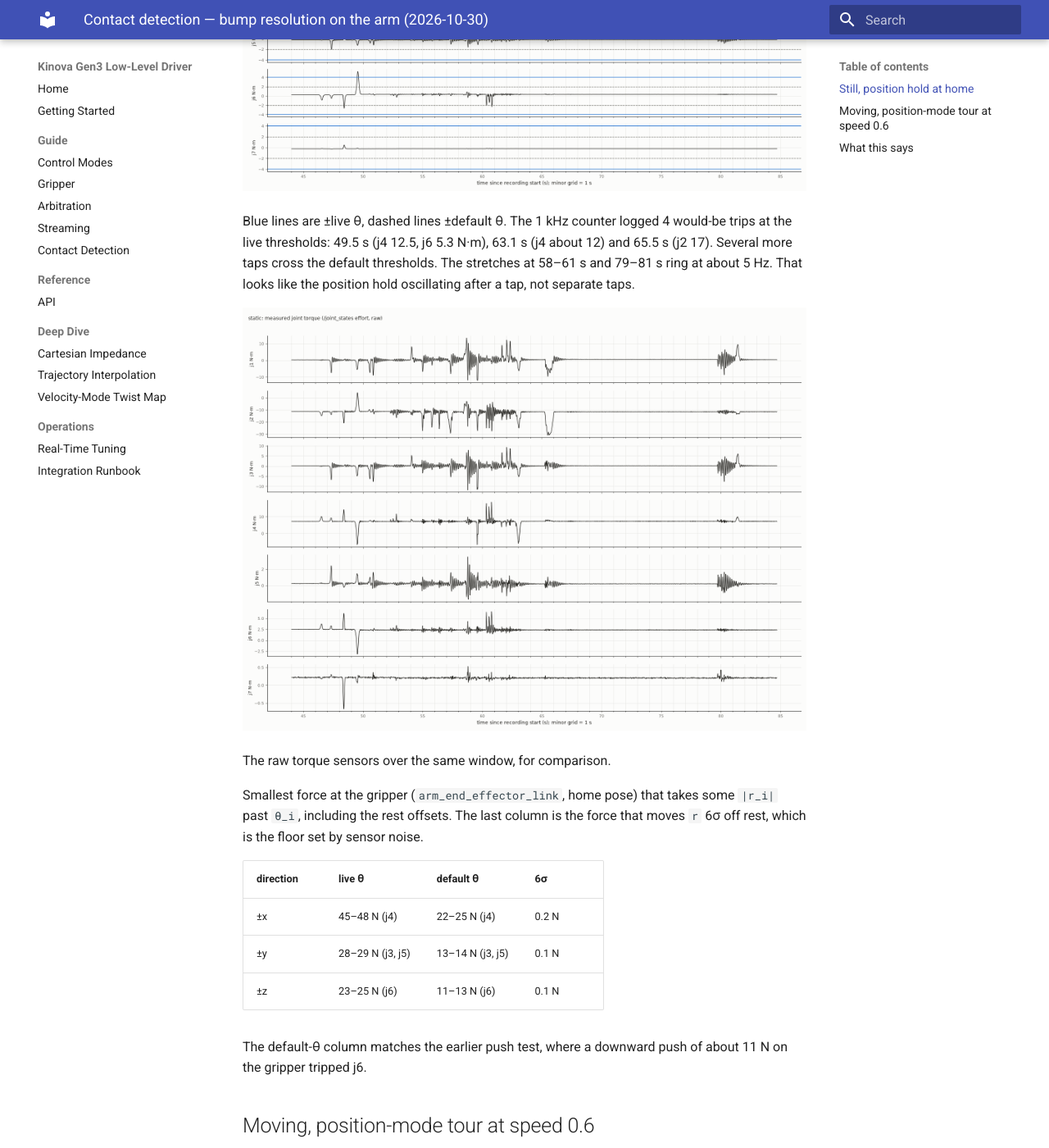
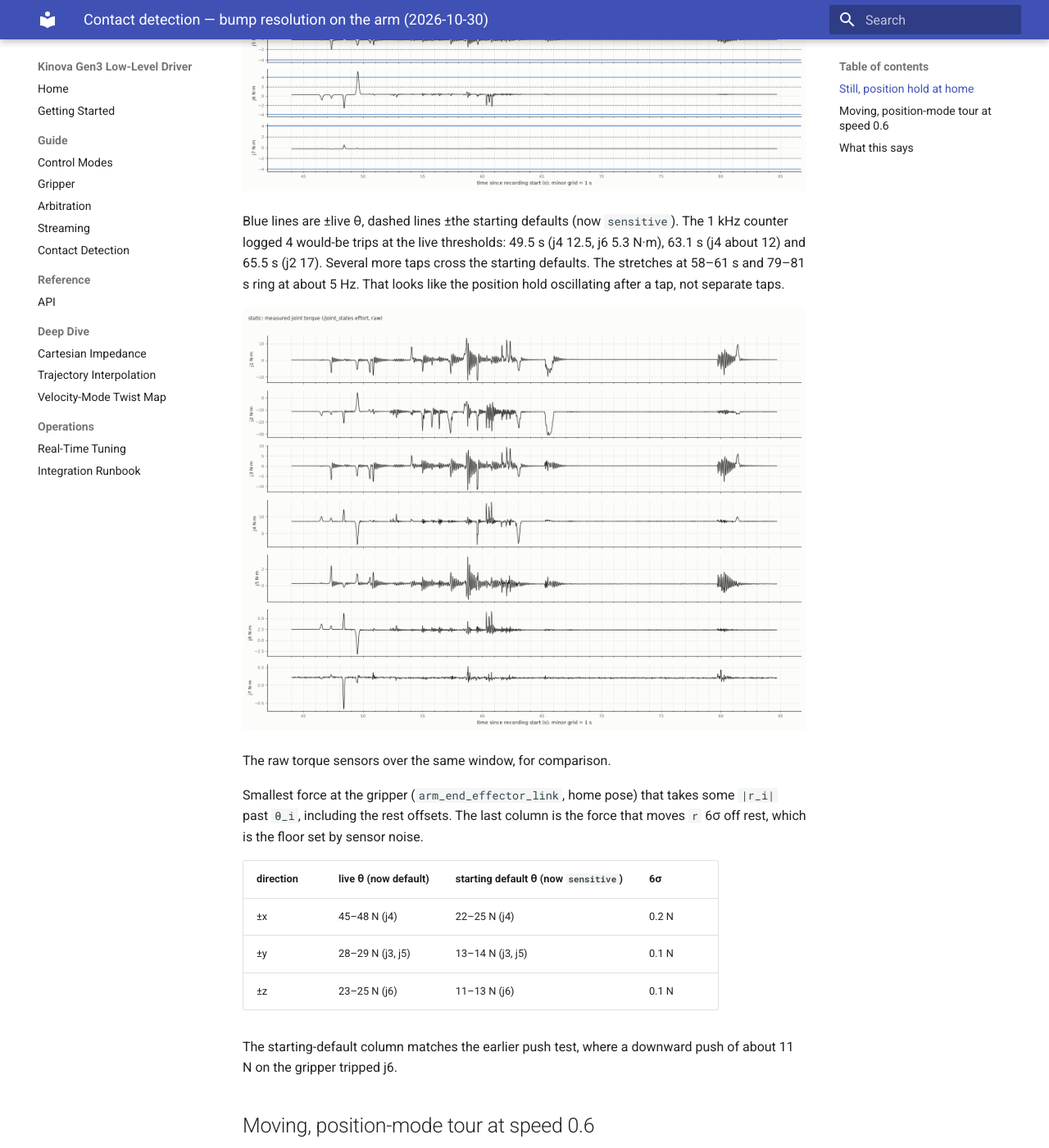
Before and after one commit to rammp-org/kinova-gen3-driver, an MkDocs documentation site: the page built from docs/integration/contact_detection_bench.md, in a window 1280 px wide and 1400 px high, scrolled down 1190 px. Shown: the whole window at 82% size. Built offline with MkDocs 1.6.1 and Material for MkDocs 9.7.7, drawn with Linux system fonts in a browser that asks for light colours; some of the changed text lies outside the part shown.

Commit message:
docs(contact): bench report names the starting defaults, now sensitive
Co-Authored-By: Claude Opus 5.5 <noreply@anthropic.com>
Claude-Session: https://claude.ai/code/session_01QoDtVscJzCSvwciduriahp

```diff
--- a/docs/integration/contact_detection_bench.md
+++ b/docs/integration/contact_detection_bench.md
@@ -26,9 +26,9 @@ at varying force and direction.
 
 ![Signed residual per joint, still arm, taps](img/contact-static-residual.png)
 
-Blue lines are ±live θ, dashed lines ±default θ. The 1 kHz counter logged 4 would-be
+Blue lines are ±live θ, dashed lines ±the starting defaults (now `sensitive`). The 1 kHz counter logged 4 would-be
 trips at the live thresholds: 49.5 s (j4 12.5, j6 5.3 N·m), 63.1 s (j4 about 12) and
-65.5 s (j2 17). Several more taps cross the default thresholds. The stretches at
+65.5 s (j2 17). Several more taps cross the starting defaults. The stretches at
 58–61 s and 79–81 s ring at about 5 Hz. That looks like the position hold
 oscillating after a tap, not separate taps.
 
@@ -40,13 +40,13 @@ Smallest force at the gripper (`arm_end_effector_link`, home pose) that takes so
 `|r_i|` past `θ_i`, including the rest offsets. The last column is the force that
 moves `r` 6σ off rest, which is the floor set by sensor noise.
 
-| direction | live θ | default θ | 6σ |
+| direction | live θ (now default) | starting default θ (now `sensitive`) | 6σ |
 |---|---|---|---|
 | ±x | 45–48 N (j4) | 22–25 N (j4) | 0.2 N |
 | ±y | 28–29 N (j3, j5) | 13–14 N (j3, j5) | 0.1 N |
 | ±z | 23–25 N (j6) | 11–13 N (j6) | 0.1 N |
 
-The default-θ column matches the earlier push test, where a downward push of about
+The starting-default column matches the earlier push test, where a downward push of about
 11 N on the gripper tripped j6.
 
 ## Moving, position-mode tour at speed 0.6
@@ -64,7 +64,7 @@ The two runs are aligned at motion onset, and their joint speeds overlay.
 - **Motion floor.** Motion raises the floor to about 3 N·m on j1 and j2, against 0.4
   and 1.3 still. It follows the accelerations, as in the earlier tours.
 - **Presses.** They reach 6–16 N·m on j1–j3, well clear of the motion floor. Several
-  cross the default thresholds.
+  cross the starting defaults.
 - **Live thresholds.** The 1 kHz counter logged none. The closest was j1 at 1.9 s:
   one 50 Hz sample at 16.32 against θ = 16, over for roughly 10–15 ms by
   interpolation. The debounce needs 5 consecutive 1 kHz samples over θ. A residual
```
